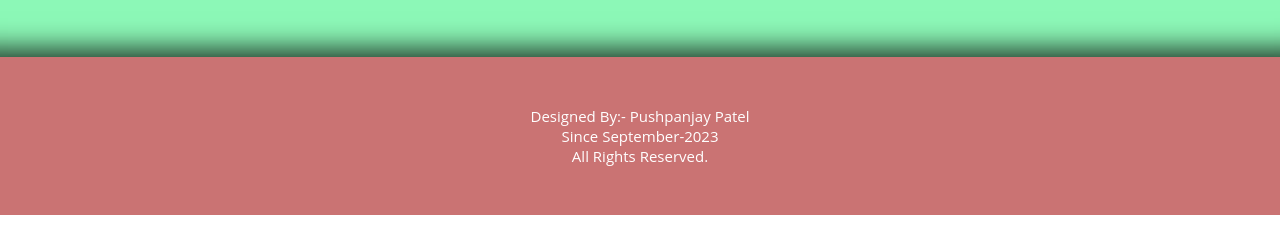
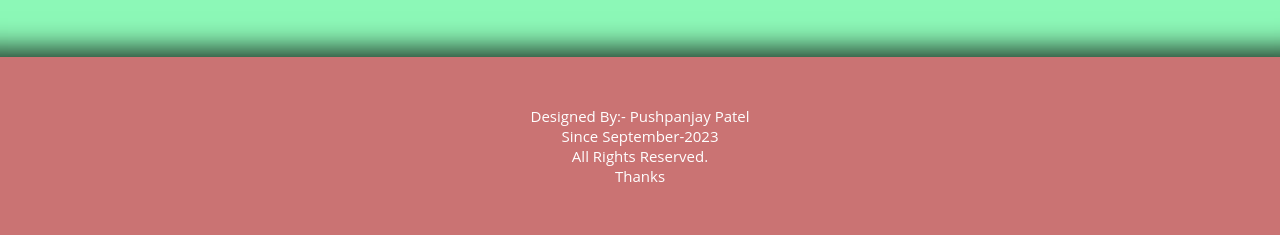
Before and after one commit to Pushpanjay10/Management-of-Ewaste-main, a plain HTML site: page index.html in a window 1280 px wide. Shown: the part 7017-7252 px from the top of the page. Drawn offline with Linux system fonts and the light colour scheme.

Commit message:
Footer updated

```diff
--- a/index.html
+++ b/index.html
@@ -341,7 +341,7 @@
     </div>
 
     <div class="footer">
-      <div>Designed By:- Pushpanjay Patel <br />Since September-2023 <br /> All Rights Reserved.</div>
+      <div>Designed By:- Pushpanjay Patel <br />Since September-2023 <br /> All Rights Reserved. <br/> Thanks</div>
     </div>
   </body>
 </html>
```
